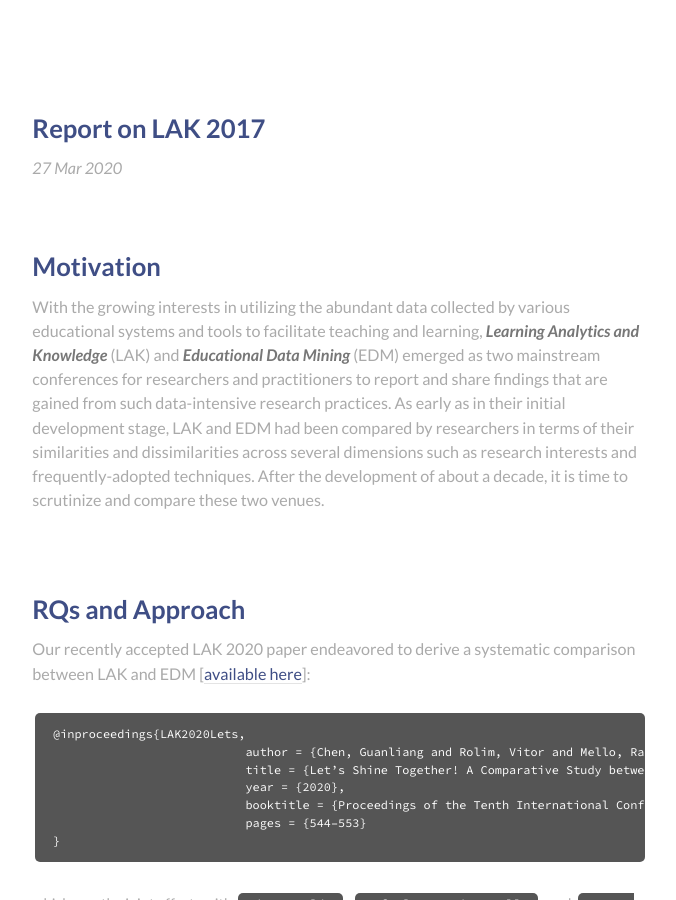
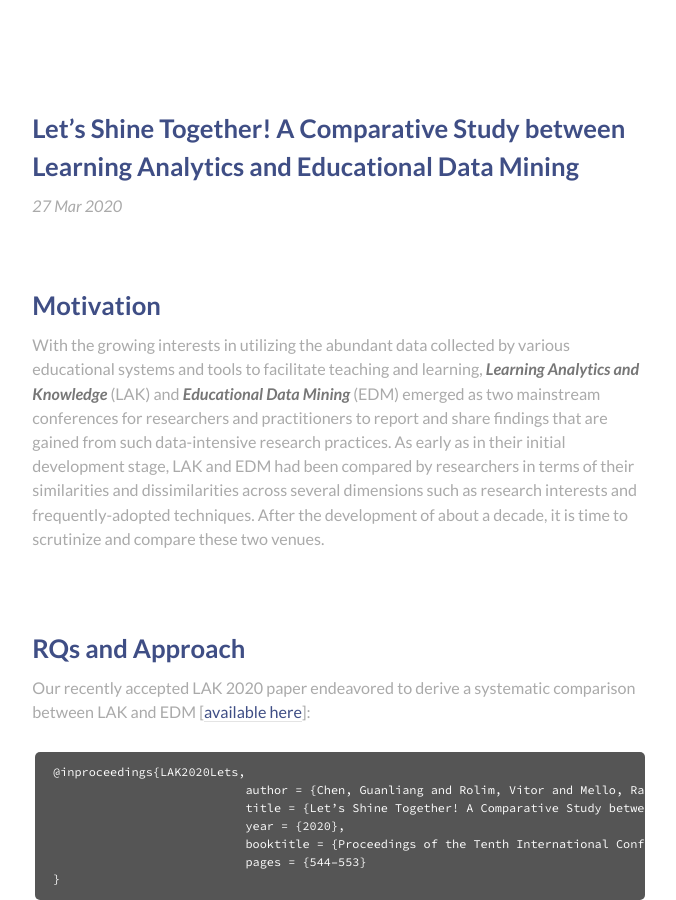
Before and after one commit to AngusGLChen/__angusglchen.github.io, a Jekyll site: the page built from _posts/2020-03-27-LAK2020_Lets.md, in a window 1280 px wide and 900 px high. Shown: the whole window, without its empty margins (153-829 px from the left). Built offline with Jekyll 4.4.1, drawn with Linux system fonts in a browser that asks for light colours.

Commit message:
Mar 27, 2020

```diff
--- a/_posts/2020-03-27-LAK2020_Lets.md
+++ b/_posts/2020-03-27-LAK2020_Lets.md
@@ -1,6 +1,6 @@
 ---
 layout: post
-title: "Report on LAK 2017"
+title: "Let’s Shine Together! A Comparative Study between Learning Analytics and Educational Data Mining"
 date: 2020-03-27
 ---
 
```
